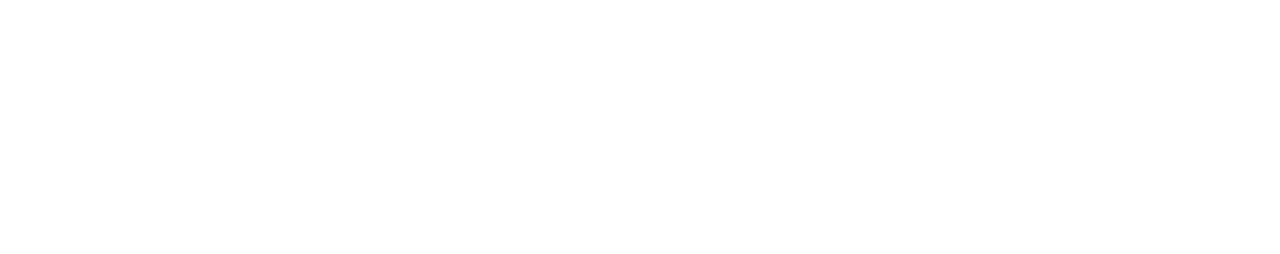
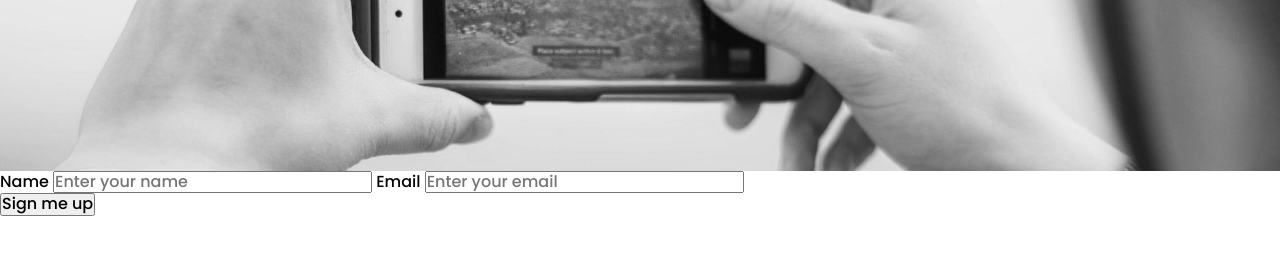
Before and after one commit to jen67/Scrimba-course, a plain HTML site: page Figma-to-code-challenges/simple-landing-page/index.html in a window 1280 px wide. Drawn offline with nearby package versions, Linux system fonts and the light colour scheme.

Commit message:
added some codes

```diff
--- a/Figma-to-code-challenges/simple-landing-page/index.css
+++ b/Figma-to-code-challenges/simple-landing-page/index.css
@@ -1,4 +1,50 @@
-html, body {
-    margin: 0;
-    padding: 0;
+@import url("https://fonts.googleapis.com/css2?family=Bebas+Neue&display=swap");
+
+@import url("https://fonts.googleapis.com/css2?family=Poppins:wght@500&display=swap");
+
+:root {
+  --font-color: #000;
+  --hcolor: #fff;
+  --border-color: #c7c7c7;
+  --input-bgcolor: #ededed;
+  --btn-bgcolor: #5200ff;
 }
+* {
+  margin: 0;
+  padding: 0;
+  box-sizing: border-box;
+}
+
+body {
+  font-family: "Poppins", sans-serif;
+  display: flex;
+  flex-direction: column;
+  min-height: 100vh;
+}
+
+section {
+  background-color: var(--btn-bgcolor);
+  padding: 2rem 1rem;
+  color: var(--hcolor);
+  text-align: center;
+  font-size: 1rem;
+  font-weight: 400;
+  line-height: normal;
+  position: relative;
+}
+
+h1 {
+  font-family: "Bebas Neue", sans-serif;
+}
+
+section::before {
+   content: '';
+    position: absolute;
+    left: 0;
+    top: 0;
+    width: 100%;
+    height: 100%;
+    background-image: url('bg.jpg');
+    background-size: cover;
+    background-position: 100%;
+}
--- a/Figma-to-code-challenges/simple-landing-page/index.html
+++ b/Figma-to-code-challenges/simple-landing-page/index.html
@@ -1,8 +1,35 @@
-<html>
-    <head><link rel="stylesheet" href="https://cdnjs.cloudflare.com/ajax/libs/normalize/8.0.1/normalize.css">
-        <link rel="stylesheet" href="index.css">
-    </head>
-    <body>
+<!DOCTYPE html>
+<html lang="en">
 
-    </body>
+<head>
+    <meta charset="UTF-8">
+    <meta name="viewport" content="width=device-width, initial-scale=1.0">
+    <link rel="stylesheet" href="https://cdnjs.cloudflare.com/ajax/libs/normalize/8.0.1/normalize.css">
+    <link rel="stylesheet" href="index.css">
+    <title>simple Landing page</title>
+</head>
+
+<body>
+    <section>
+        <h1>got marketing? advance your business insight.</h1>
+        <p>Fill out the form and receive our award winning newsletter.</p>
+    </section>
+
+    <div>
+        <form>
+           <label for="name" id="name">Name</label>
+              <input type="text" name="name" id="name" placeholder="Enter your name">
+
+            <label for="email" id="email">Email</label>
+            <input type="email" name="email" id="email" placeholder="Enter your email">
+
+            <div class="btn">
+                <button type="submit">
+                    Sign me up
+                </button>
+            </div>
+        </form>
+    </div>
+</body>
+
 </html>
--- a/Figma-to-code-challenges/simple-landing-page/vite.config.js
+++ /dev/null
@@ -1,6 +0,0 @@
-import {defineConfig} from 'vite'
-
-
-export default defineConfig({
-	plugins: []
-})
```
Also changed, not shown: Figma-to-code-challenges/simple-landing-page/package.json (deleted, +0 -13 lines).
